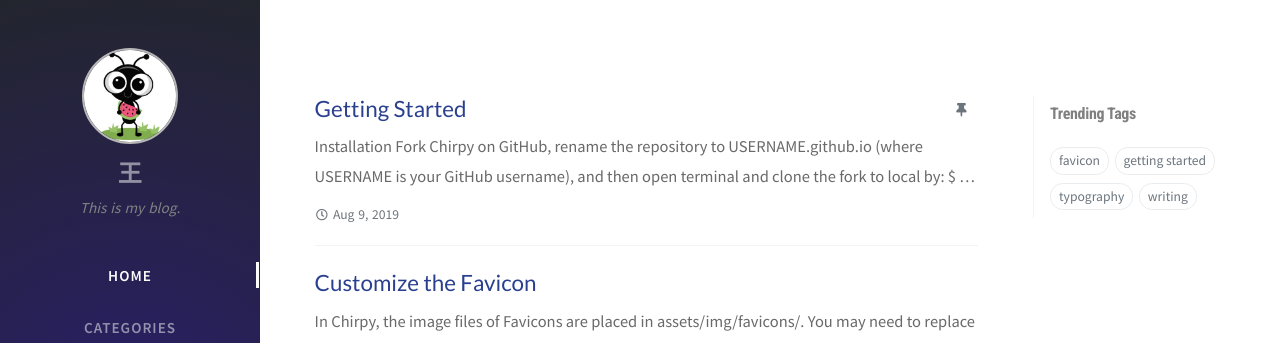
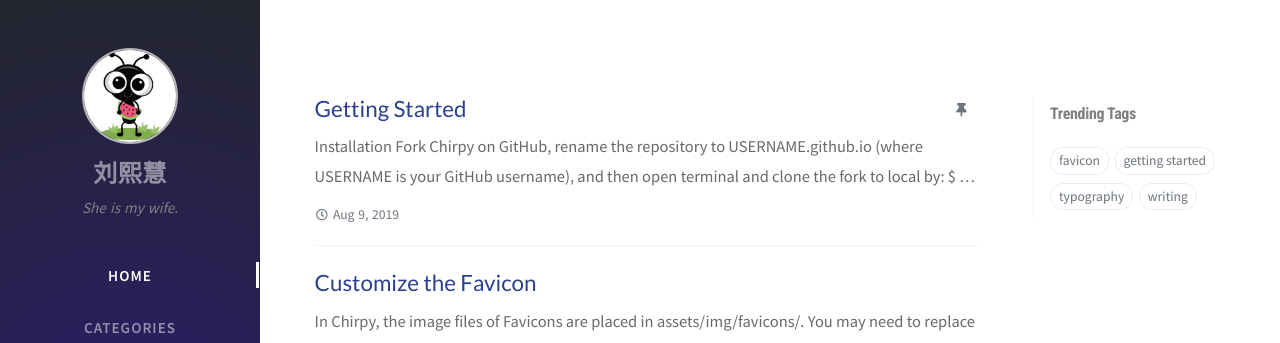
Before and after one commit to bin-wang/bin-wang.github.io, a Jekyll site: the page built from index.html, in a window 1280 px wide. Shown: the top 343 px of the page. Built offline with Jekyll 4.4.1, drawn with Linux system fonts in a browser that asks for light colours; nearby versions of some CDN libraries; the list of posts is cut into pages by our own code; comment, search, counter and statistics services are not loaded.

Commit message:
Update _config.yml

```diff
--- a/_config.yml
+++ b/_config.yml
@@ -8,9 +8,9 @@
 # jekyll-seo-tag settings › https://github.com/jekyll/jekyll-seo-tag/blob/master/docs/usage.md
 #--------------------------
 
-title: 王                          # the main title
+title: 刘熙慧                          # the main title
 
-tagline: This is my blog.  # it will display as the sub-title
+tagline: She is my wife.  # it will display as the sub-title
 
 description: >-                        # used by seo meta and the atom feed
   A minimal, portfolio, sidebar,
```
